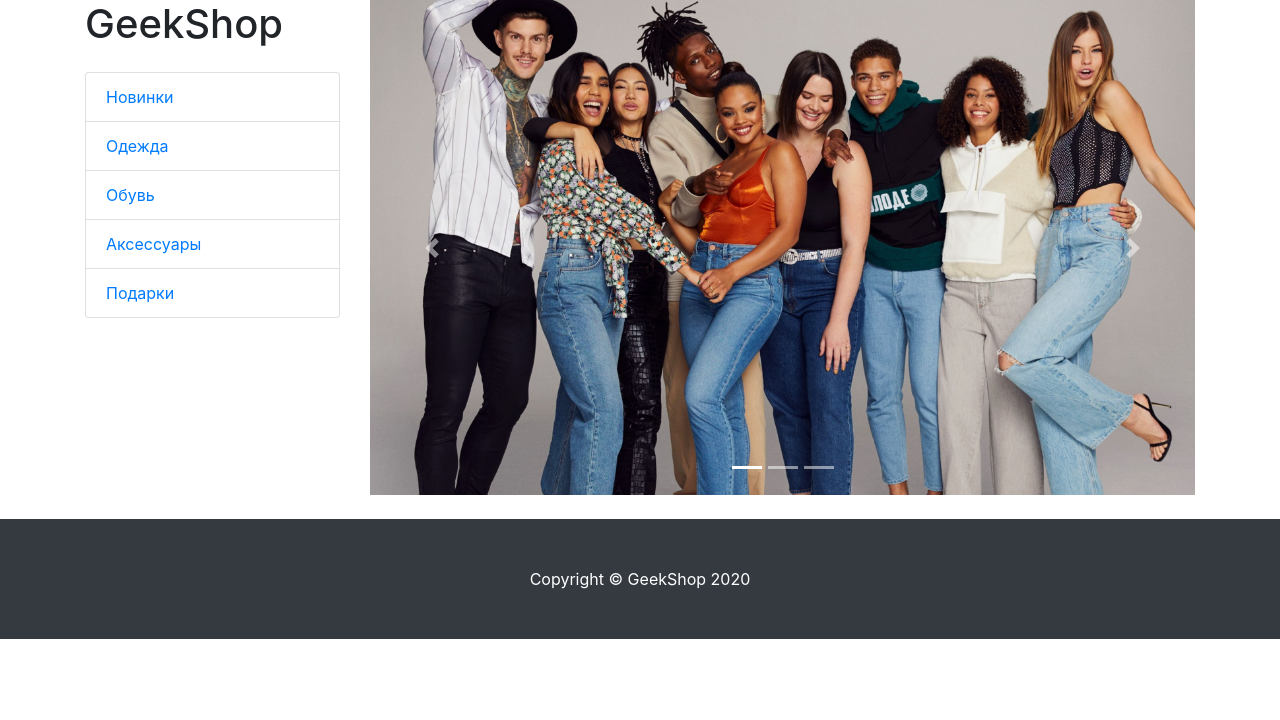
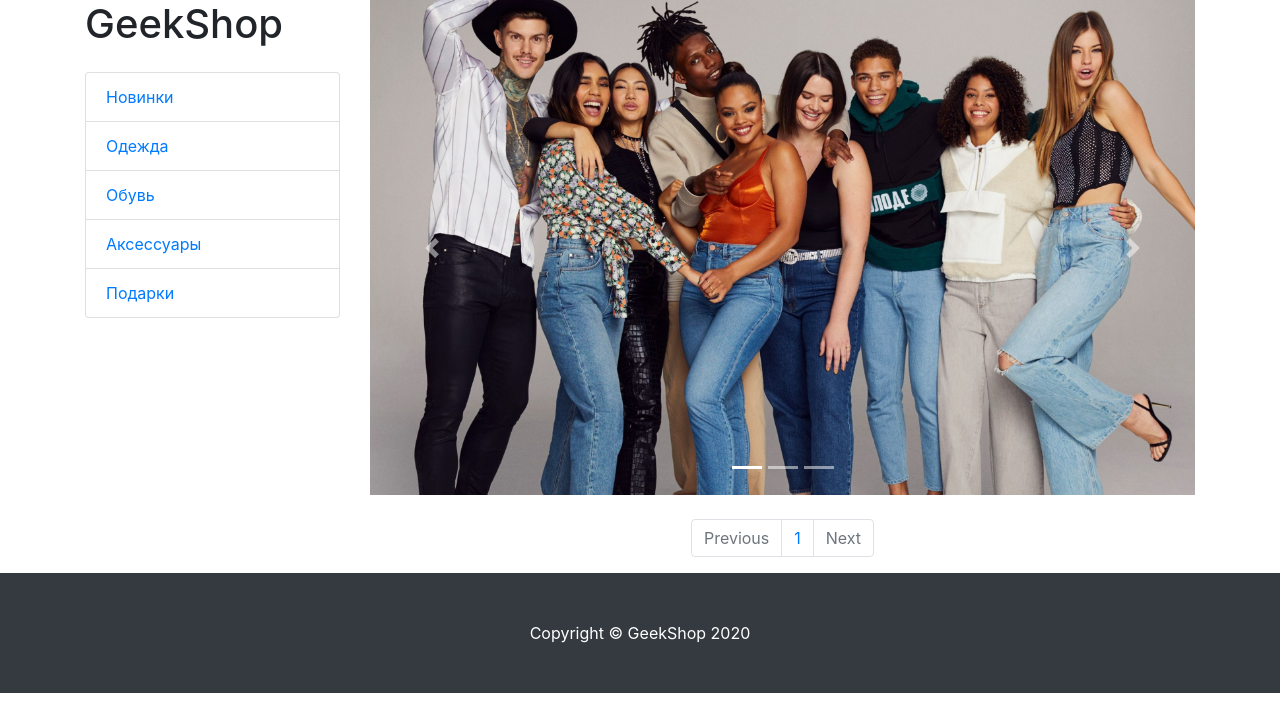
Before and after one commit to cnwv/django_shop, a Django app: page /products/1/ in a window 1280 px wide. Shown: the part 80-800 px from the top of the page. Run offline with Django 4.2, Linux system fonts and the light colour scheme; data comes from the database, SQL or seed files in the repository; some libraries are stand-ins or nearby versions.

Commit message:
add product's pagination

```diff
--- a/mainapp/templates/mainapp/products.html
+++ b/mainapp/templates/mainapp/products.html
@@ -15,7 +15,8 @@
                 <h1 class="my-4">GeekShop</h1>
                 <div class="list-group">
                     {% for category in categories %}
-                    <a href="{% url 'mainapp:product' category.id %}" class="list-group-item">{{ category.name }}</a>
+                        <a href="{% url 'mainapp:product' category.id %}"
+                           class="list-group-item">{{ category.name }}</a>
                     {% endfor %}
                 </div>
 
@@ -32,13 +33,16 @@
                     </ol>
                     <div class="carousel-inner" role="listbox">
                         <div class="carousel-item active">
-                        <img class="d-block img-fluid" src="/static/vendor/img/slides/slide-1.jpg" alt="First slide">
+                            <img class="d-block img-fluid" src="/static/vendor/img/slides/slide-1.jpg"
+                                 alt="First slide">
                         </div>
                         <div class="carousel-item">
-                        <img class="d-block img-fluid" src="/static/vendor/img/slides/slide-2.jpg" alt="Second slide">
+                            <img class="d-block img-fluid" src="/static/vendor/img/slides/slide-2.jpg"
+                                 alt="Second slide">
                         </div>
                         <div class="carousel-item">
-                        <img class="d-block img-fluid" src="/static/vendor/img/slides/slide-3.jpg" alt="Third slide">
+                            <img class="d-block img-fluid" src="/static/vendor/img/slides/slide-3.jpg"
+                                 alt="Third slide">
                         </div>
                     </div>
                     <a class="carousel-control-prev" href="#carouselExampleIndicators" role="button" data-slide="prev">
@@ -79,7 +83,30 @@
                     {% endfor %}
 
                 </div>
-            <!-- /.row -->
+                <nav aria-label="Page navigation example">
+                    <ul class="pagination justify-content-center">
+                        <li class="page-item {% if not products.has_previous %} disabled {% endif %}">
+                            <a class="page-link"
+                               href="{% if products.has_previous %} {% url 'products:page' products.previous_page_number %} {% else %} # {% endif %}">
+                                Previous
+                            </a>
+                        </li>
+                        {% for page in products.paginator.page_range %}
+                            <li class="page-item">
+                                <a class="page-link"
+                                   href="{% url 'products:page' page %}">
+                                    {{ page }}
+                                </a>
+                            </li>
+                        {% endfor %}
+                        <li class="page-item {% if not products.has_next %} disabled {% endif %}">
+                            <a class="page-link"
+                               href="{% if products.has_next %} {% url 'products:page' products.next_page_number %} {% else %} # {% endif %}">
+                                Next
+                            </a>
+                        </li>
+                    </ul>
+                </nav>
 
             </div>
             <!-- /.col-lg-9 -->
--- a/mainapp/urls.py
+++ b/mainapp/urls.py
@@ -7,4 +7,5 @@ app_name = 'mainapp'
 urlpatterns = [
     path('', products, name='index'),
     path('<int:category_id>/', products, name='product'),
+    path('page/<int:page>/', products, name='page'),
 ]
--- a/mainapp/views.py
+++ b/mainapp/views.py
@@ -1,5 +1,6 @@
 from django.shortcuts import render
 from mainapp.models import Product, ProductCategory
+from django.core.paginator import Paginator, EmptyPage, PageNotAnInteger
 
 
 # Create your views here.
@@ -12,9 +13,19 @@ def index(request):
     return render(request, 'mainapp/index.html', title)
 
 
-def products(request, category_id=None):
-    context = {
-        'categories': ProductCategory.objects.all(),
-        'products': Product.objects.filter(category_id=category_id) if category_id else Product.objects.all()
-    }
+# def products(request, category_id=None):
+#     context = {
+#         'categories': ProductCategory.objects.all(),
+#         'products': Product.objects.filter(category_id=category_id) if category_id else Product.objects.all()
+#     }
+#     return render(request, 'mainapp/products.html', context)
+
+def products(request, category_id=None, page=1):
+    if category_id:
+        products = Product.objects.filter(category_id=category_id).order_by('-price')
+    else:
+        products = Product.objects.all().order_by('-price')
+    paginator = Paginator(object_list=products, per_page=3)
+    products_paginator = paginator.page(page)
+    context = {'categories': ProductCategory.objects.all(), 'products': products_paginator}
     return render(request, 'mainapp/products.html', context)
```
Also changed, not shown: media/users_avatar/2023-07-17_19.18.44.jpg (added), media/users_avatar/2023-07-17_19.18.44_vYGjBXS.jpg (added), media/users_avatar/Black_Nike_Heritage_backpack.png (added), media/users_avatar/Dark_blue_wide-leg_ASOs_DESIGN_trousers.png (added). Lines whose indentation alone changed are shown as unchanged.
